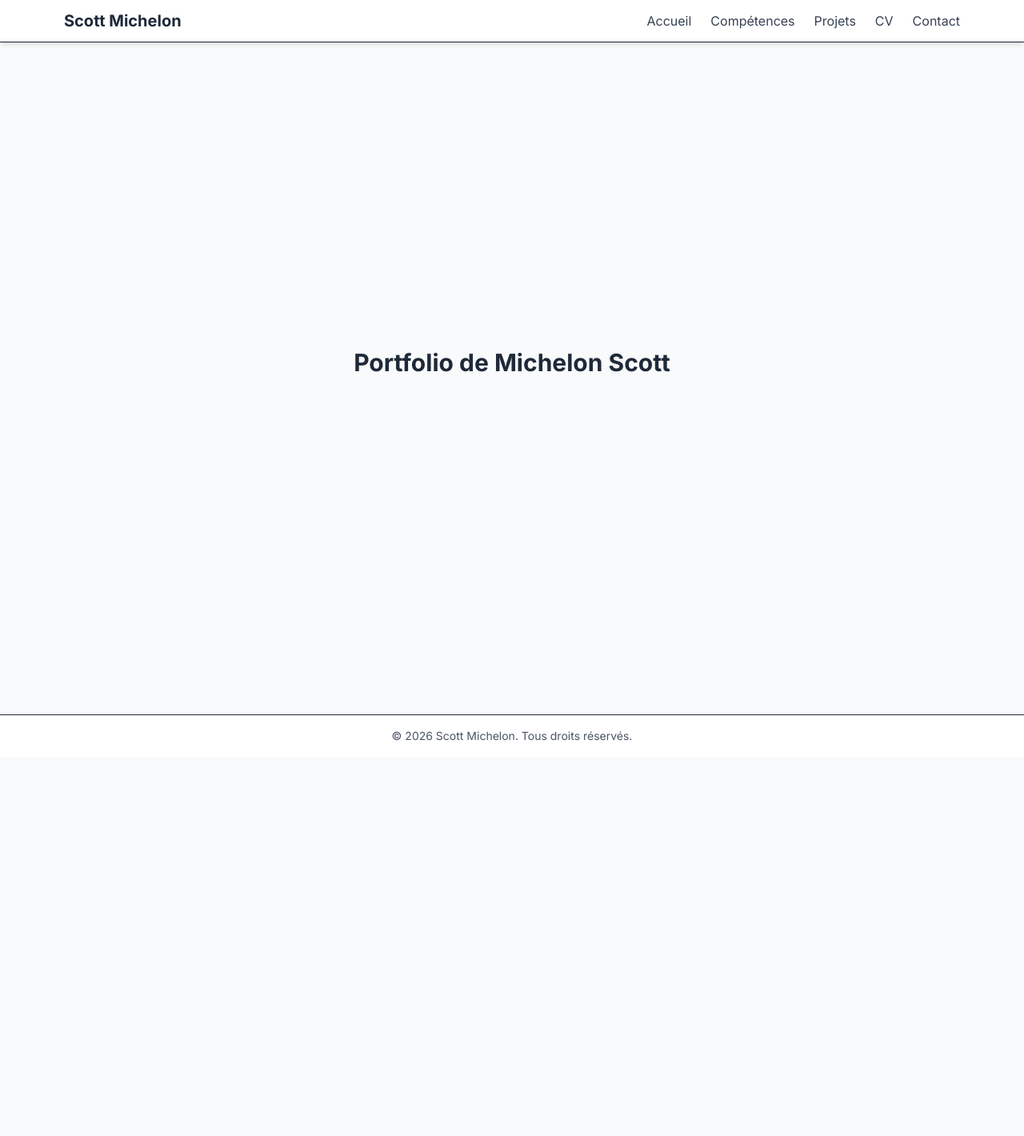
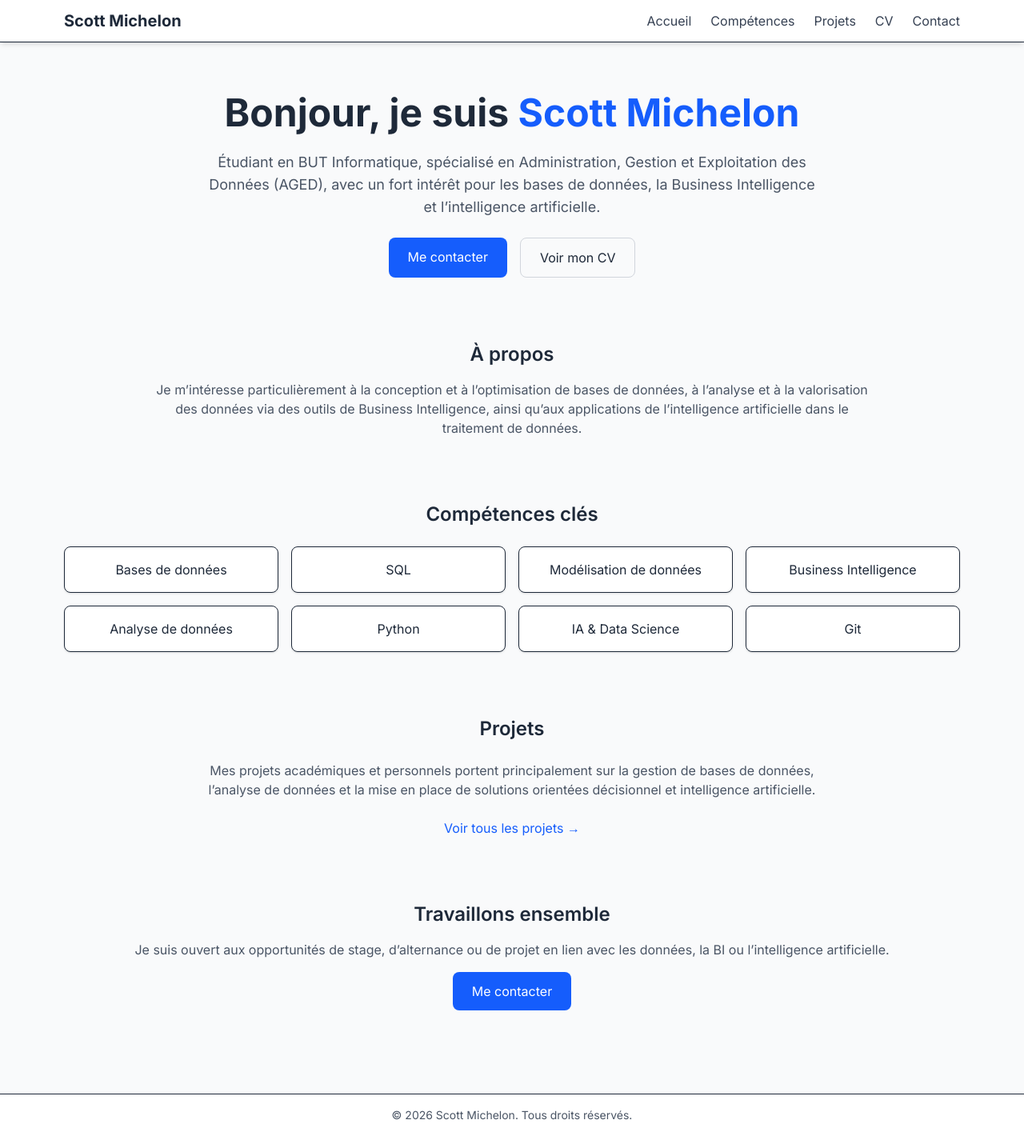
Before and after one commit to MyttocS82/portfolio, a Next.js app: page / in a window 1280 px wide. Shown: the whole page at 80% size. Before the commit the page ends 946 px from the top, so only its background shows below. Built offline with nearby package versions, Linux system fonts and the light colour scheme.

Commit message:
feat: enrich homepage with hero, skills preview and call to action

```diff
--- a/app/page.tsx
+++ b/app/page.tsx
@@ -1,8 +1,103 @@
-// app/page.tsx
-export default function Home() {
-  return (
-      <main className="min-h-screen flex items-center justify-center bg-gray-50">
-        <h1 className="text-3xl font-bold text-gray-800">Portfolio de Michelon Scott</h1>
-      </main>
-  );
+import Link from 'next/link';
+
+export default function HomePage() {
+    return (
+        <section className="max-w-6xl mx-auto px-4 py-16 space-y-20">
+
+            {/* Hero */}
+            <section className="text-center space-y-6">
+                <h1 className="text-4xl md:text-5xl font-bold">
+                    Bonjour, je suis <span className="text-blue-600">Scott Michelon</span>
+                </h1>
+                <p className="text-lg text-gray-600 max-w-3xl mx-auto">
+                    Étudiant en BUT Informatique, spécialisé en Administration, Gestion et
+                    Exploitation des Données (AGED), avec un fort intérêt pour les bases de
+                    données, la Business Intelligence et l’intelligence artificielle.
+                </p>
+                <div className="flex justify-center gap-4">
+                    <Link
+                        href="/contact"
+                        className="px-6 py-3 bg-blue-600 text-white rounded-lg hover:bg-blue-700 transition"
+                    >
+                        Me contacter
+                    </Link>
+                    <Link
+                        href="/cv"
+                        className="px-6 py-3 border border-gray-300 rounded-lg hover:bg-gray-100 transition"
+                    >
+                        Voir mon CV
+                    </Link>
+                </div>
+            </section>
+
+            {/* À propos */}
+            <section className="space-y-4 max-w-4xl mx-auto text-center">
+                <h2 className="text-2xl font-semibold">À propos</h2>
+                <p className="text-gray-600">
+                    Je m’intéresse particulièrement à la conception et à l’optimisation de
+                    bases de données, à l’analyse et à la valorisation des données via des
+                    outils de Business Intelligence, ainsi qu’aux applications de
+                    l’intelligence artificielle dans le traitement de données.
+                </p>
+            </section>
+
+            {/* Compétences */}
+            <section className="space-y-6">
+                <h2 className="text-2xl font-semibold text-center">Compétences clés</h2>
+                <div className="grid grid-cols-2 md:grid-cols-4 gap-4 text-center">
+                    {[
+                        'Bases de données',
+                        'SQL',
+                        'Modélisation de données',
+                        'Business Intelligence',
+                        'Analyse de données',
+                        'Python',
+                        'IA & Data Science',
+                        'Git'
+                    ].map(skill => (
+                        <div
+                            key={skill}
+                            className="p-4 bg-white rounded-lg shadow-sm border text-sm md:text-base"
+                        >
+                            {skill}
+                        </div>
+                    ))}
+                </div>
+            </section>
+
+            {/* Projets */}
+            <section className="space-y-6">
+                <h2 className="text-2xl font-semibold text-center">Projets</h2>
+                <p className="text-center text-gray-600 max-w-3xl mx-auto">
+                    Mes projets académiques et personnels portent principalement sur la
+                    gestion de bases de données, l’analyse de données et la mise en place
+                    de solutions orientées décisionnel et intelligence artificielle.
+                </p>
+                <div className="text-center">
+                    <Link
+                        href="/projets"
+                        className="text-blue-600 hover:underline"
+                    >
+                        Voir tous les projets →
+                    </Link>
+                </div>
+            </section>
+
+            {/* Call to Action */}
+            <section className="text-center space-y-4">
+                <h2 className="text-2xl font-semibold">Travaillons ensemble</h2>
+                <p className="text-gray-600">
+                    Je suis ouvert aux opportunités de stage, d’alternance ou de projet en
+                    lien avec les données, la BI ou l’intelligence artificielle.
+                </p>
+                <Link
+                    href="/contact"
+                    className="inline-block px-6 py-3 bg-blue-600 text-white rounded-lg hover:bg-blue-700 transition"
+                >
+                    Me contacter
+                </Link>
+            </section>
+
+        </section>
+    );
 }
```
